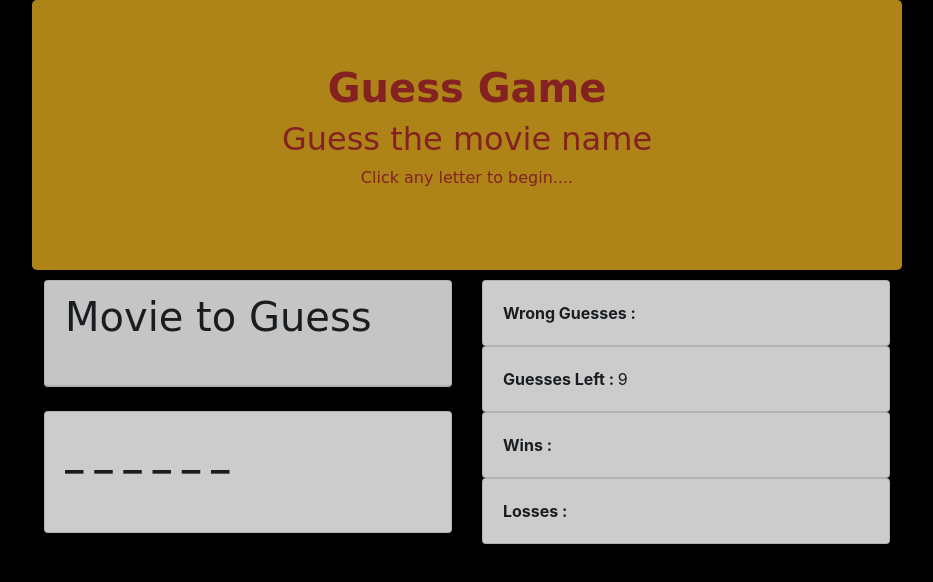
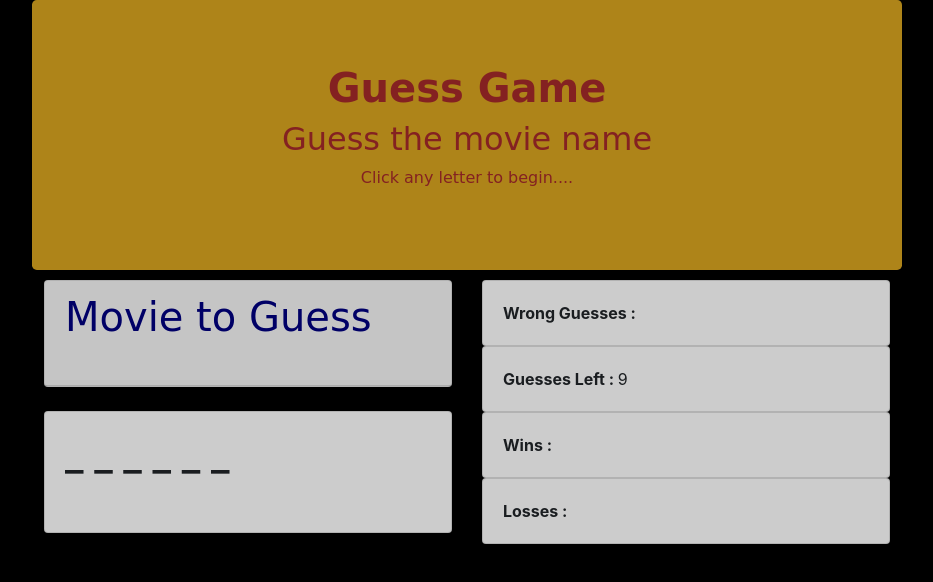
Before and after one commit to anish732/Word-Guess, a plain HTML site: page index.html in a window 1280 px wide. Shown: the whole page, without its empty margins (173-1106 px from the left). Drawn offline with nearby package versions, Linux system fonts and the light colour scheme; a web font is replaced by a local one.

Commit message:
change text color

```diff
--- a/assets/css/style.css
+++ b/assets/css/style.css
@@ -13,4 +13,5 @@ body {
 }
 .card-header {
   font-family: "Merienda One", cursive;
+  color: navy;
 }
--- a/assets/javascripts/game.js
+++ b/assets/javascripts/game.js
@@ -24,7 +24,7 @@ function startGame() {
 
   //Computer choose random word from word array
   computerGuess = word[Math.floor(Math.random() * word.length)];
-  console.log(computerGuess);
+  // console.log(computerGuess);
 
   //Split the word computerGuess
   guessLetter = computerGuess.split("");
```
